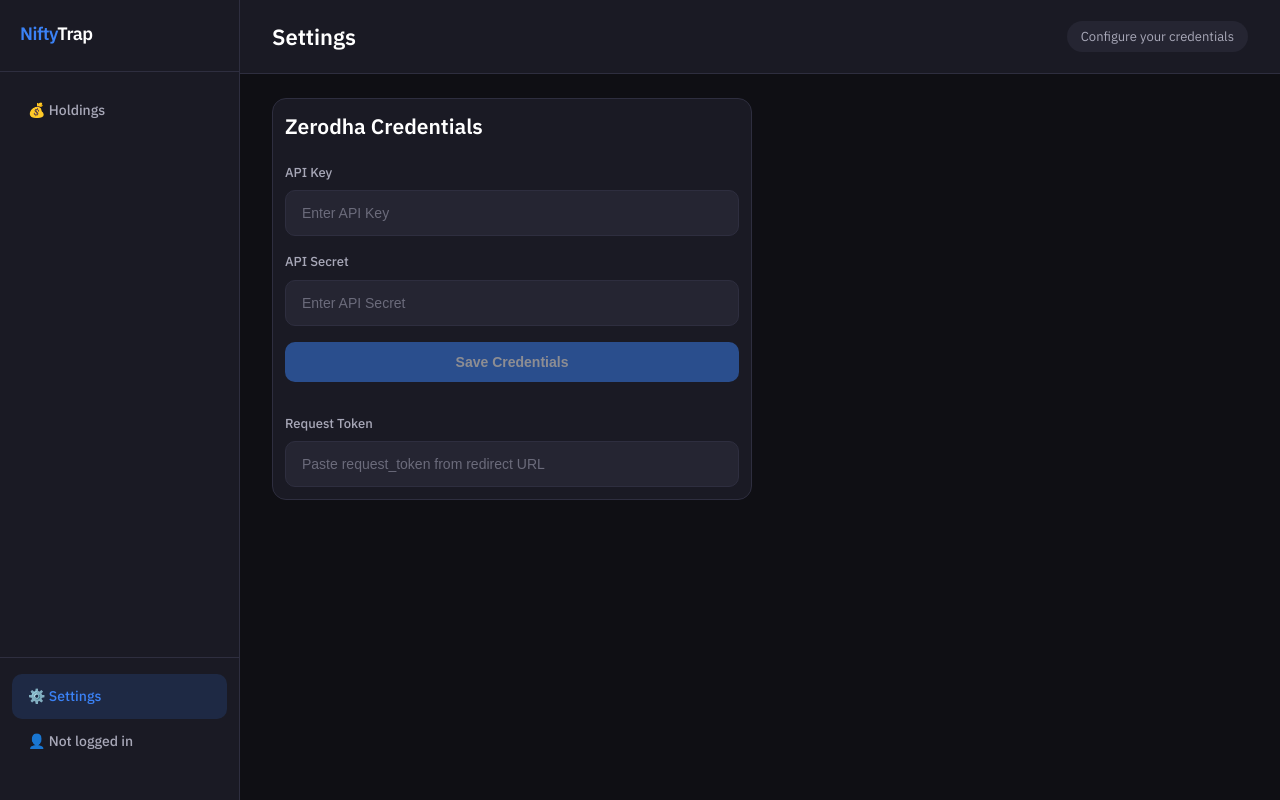
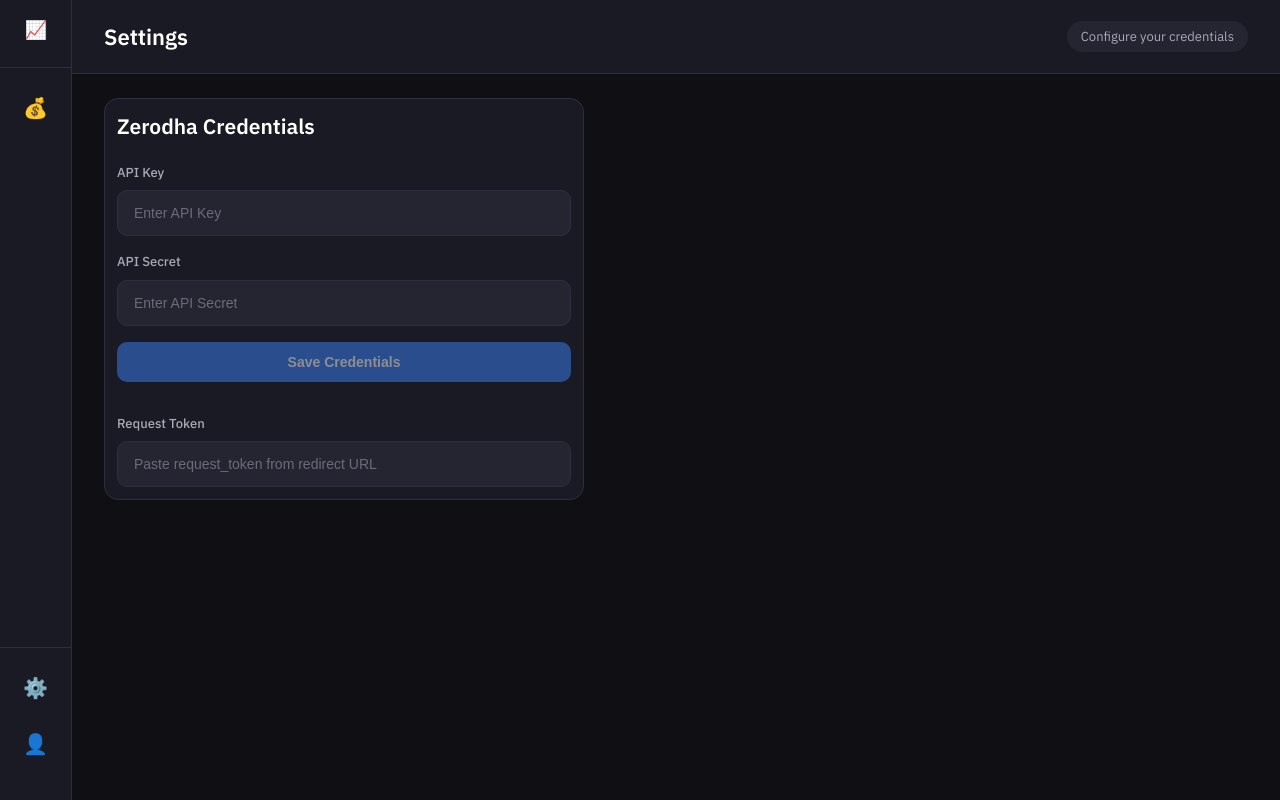
Before and after one commit to VimalCK/ZerodhaClient, a React (Create React App) app: page /settings in a window 1280 px wide. Built offline with nearby package versions, Linux system fonts and the light colour scheme.

Commit message:
Collapsed sidebar with icons

```diff
--- a/src/App.css
+++ b/src/App.css
@@ -38,12 +38,72 @@
 
 /* Sidebar */
 .sidebar {
-  width: 240px;
+  width: 72px;
   background: var(--bg-secondary);
   border-right: 1px solid var(--border-color);
   display: flex;
   flex-direction: column;
-  padding: 20px 0;
+  padding: 16px 0;
+  align-items: center;
+}
+
+.sidebar-header {
+  padding: 0 0 24px;
+  width: 100%;
+  display: flex;
+  justify-content: center;
+}
+
+.logo {
+  font-size: 22px;
+  font-weight: 600;
+  color: var(--text-primary);
+}
+
+.logo span { color: var(--accent-blue); }
+
+.nav-menu {
+  flex: 1;
+  padding: 16px 8px;
+  display: flex;
+  flex-direction: column;
+  gap: 8px;
+  width: 100%;
+  align-items: center;
+}
+
+.nav-item {
+  width: 48px;
+  height: 48px;
+  display: flex;
+  align-items: center;
+  justify-content: center;
+  border-radius: var(--radius-md);
+  color: var(--text-secondary);
+  font-size: 20px;
+  transition: all 0.15s;
+  cursor: pointer;
+  text-decoration: none;
+}
+
+.nav-item:hover {
+  background: var(--bg-tertiary);
+  color: var(--text-primary);
+}
+
+.nav-item.active {
+  background: rgba(59, 130, 246, 0.15);
+  color: var(--accent-blue);
+}
+
+.nav-footer {
+  padding: 16px 8px;
+  border-top: 1px solid var(--border-color);
+  width: 100%;
+  display: flex;
+  flex-direction: column;
+  align-items: center;
+  gap: 8px;
 }
 
 .sidebar-header {
--- a/src/App.tsx
+++ b/src/App.tsx
@@ -111,14 +111,14 @@
     <div className="app">
       <aside className="sidebar">
         <div className="sidebar-header">
-          <div className="logo"><span>Nifty</span>Trap</div>
+          <div className="logo"><span>📈</span></div>
         </div>
         <nav className="nav-menu">
-          <a className="nav-item active" onClick={loadHoldings}>💰 Holdings</a>
+          <a className="nav-item" title="Holdings" onClick={loadHoldings}>💰</a>
         </nav>
         <div className="nav-footer">
-          <a className="nav-item" onClick={() => navigate('/settings')}>⚙️ Settings</a>
-          <a className="nav-item" onClick={logout}>👤 {credentials?.userId || 'Not logged in'}</a>
+          <a className="nav-item" title="Settings" onClick={() => navigate('/settings')}>⚙️</a>
+          <a className="nav-item" title="Logout" onClick={logout}>👤</a>
         </div>
       </aside>
 
@@ -251,14 +251,14 @@
     <div className="app">
       <aside className="sidebar">
         <div className="sidebar-header">
-          <div className="logo"><span>Nifty</span>Trap</div>
+          <div className="logo"><span>📈</span></div>
         </div>
         <nav className="nav-menu">
-          <a className="nav-item" onClick={() => navigate('/holdings')}>💰 Holdings</a>
+          <a className="nav-item" title="Holdings" onClick={() => navigate('/holdings')}>💰</a>
         </nav>
         <div className="nav-footer">
-          <a className="nav-item active">⚙️ Settings</a>
-          <a className="nav-item" onClick={logout}>👤 {credentials?.userId || 'Not logged in'}</a>
+          <a className="nav-item" title="Settings">⚙️</a>
+          <a className="nav-item" title="Logout" onClick={logout}>👤</a>
         </div>
       </aside>
 
```
